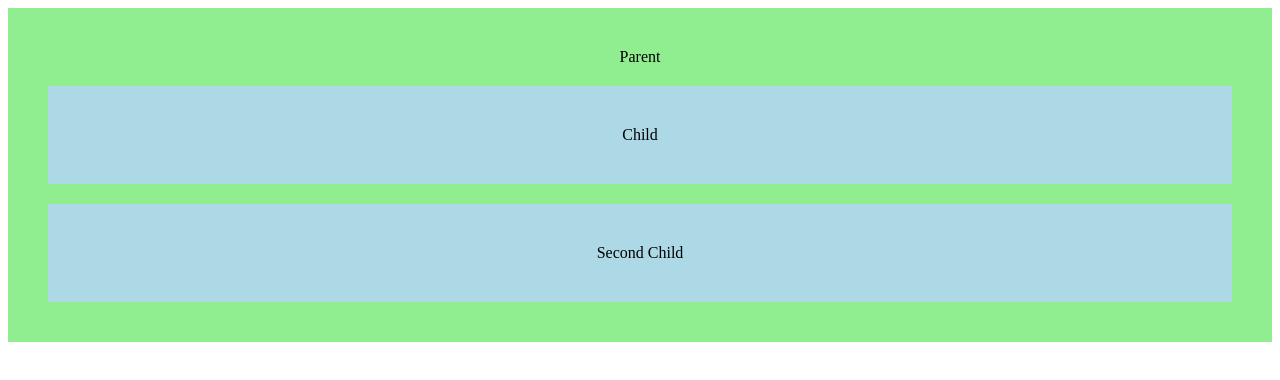
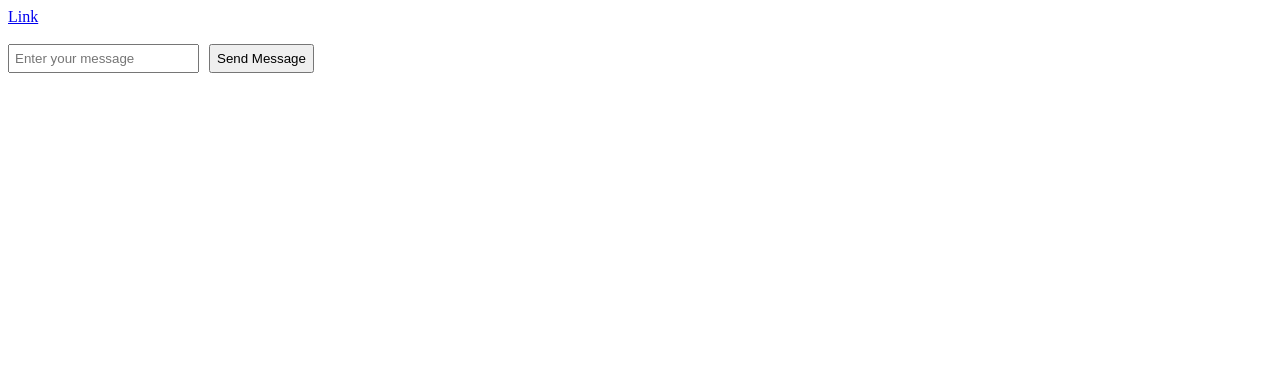
Before and after one commit to junsan24/react-project, a React (Vite) app: page / in a window 1280 px wide. Shown: the top 380 px of the page. Built offline with nearby package versions, Linux system fonts and the light colour scheme.

Commit message:
event.preventDefault

```diff
--- a/src/App.jsx
+++ b/src/App.jsx
@@ -1,39 +1,27 @@
 const App = () => {
 
-    const onClickParent = () => console.log('Parent clicked.')
+    const handleClickEvent = (event) => {
+        event.preventDefault()
+        console.log('Link prevented')
+    }
 
-    const onClickChild = () => console.log('Child clicked.')
-
-    const onClickSecondChild = (e) => {
-        e.stopPropagation()
-        console.log('Second Child clicked')
+    const handleFormSubmit = (event) => {
+        event.preventDefault()
+        console.log('Form submitted')
+        const formData = new FormData(event.currentTarget)
+        const message = formData.get('message')
+        console.log('Message: '+ message)
     }
 
     return (
         <>
-            <div onClick={onClickParent} style={{
-                padding: '40px',
-                textAlign: 'center',
-                backgroundColor: 'lightgreen'
-            }}>
-                Parent
-                <div onClick={onClickChild} style={{
-                    padding: '40px',
-                    marginTop: '20px',
-                    textAlign: 'center',
-                    backgroundColor: 'lightblue'
-                }}>
-                    Child
-                </div>
-                <div onClick={onClickSecondChild} style={{
-                    padding: '40px',
-                    marginTop: '20px',
-                    textAlign: 'center',
-                    backgroundColor: 'lightblue'
-                }}>
-                    Second Child
-                </div>
-            </div>
+            <a href="https://example.com" onClick={handleClickEvent}>Link</a>
+            <br/>
+            <br/>
+            <form onSubmit={handleFormSubmit} style={{display: 'flex', gap: '10px'}}>
+                <input type="text" name="message" placeholder="Enter your message" style={{padding: '5px'}} />
+                <button type="submit">Send Message</button>
+            </form>
         </>
     )
 }
```
